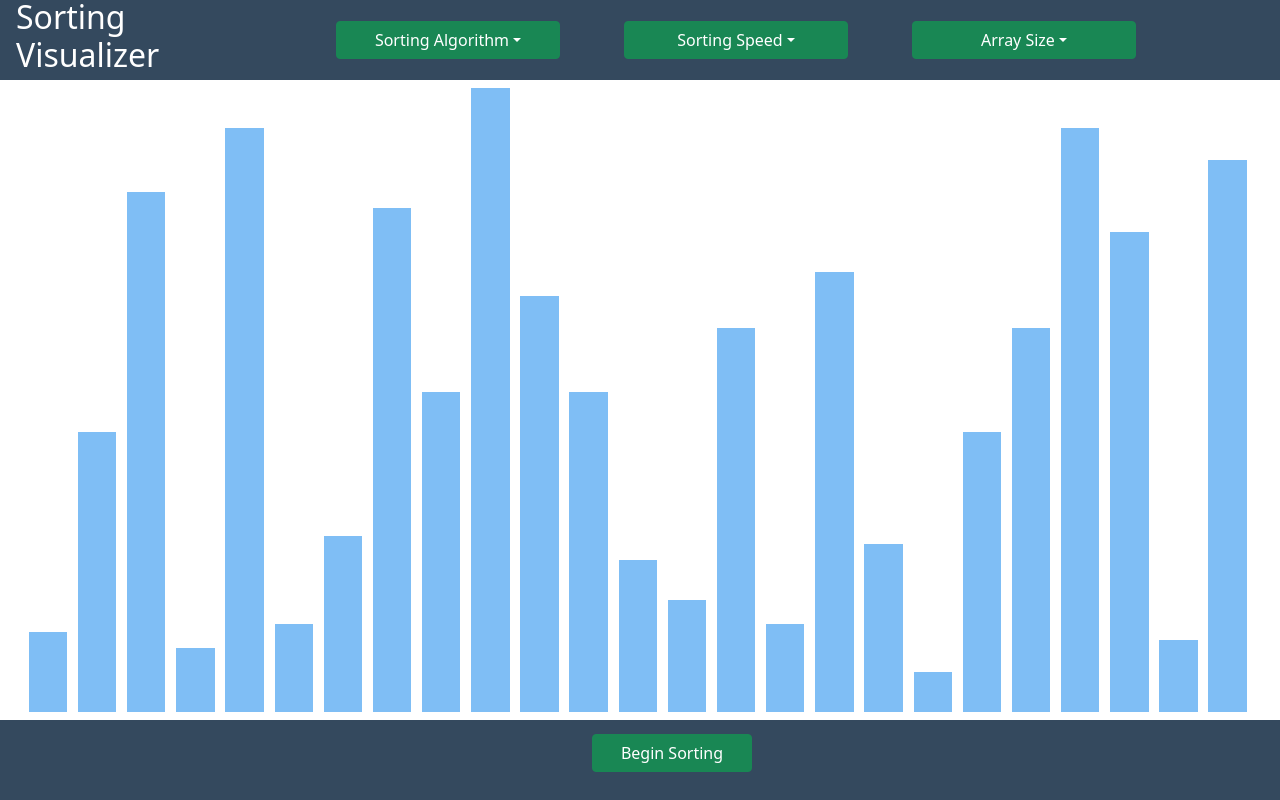
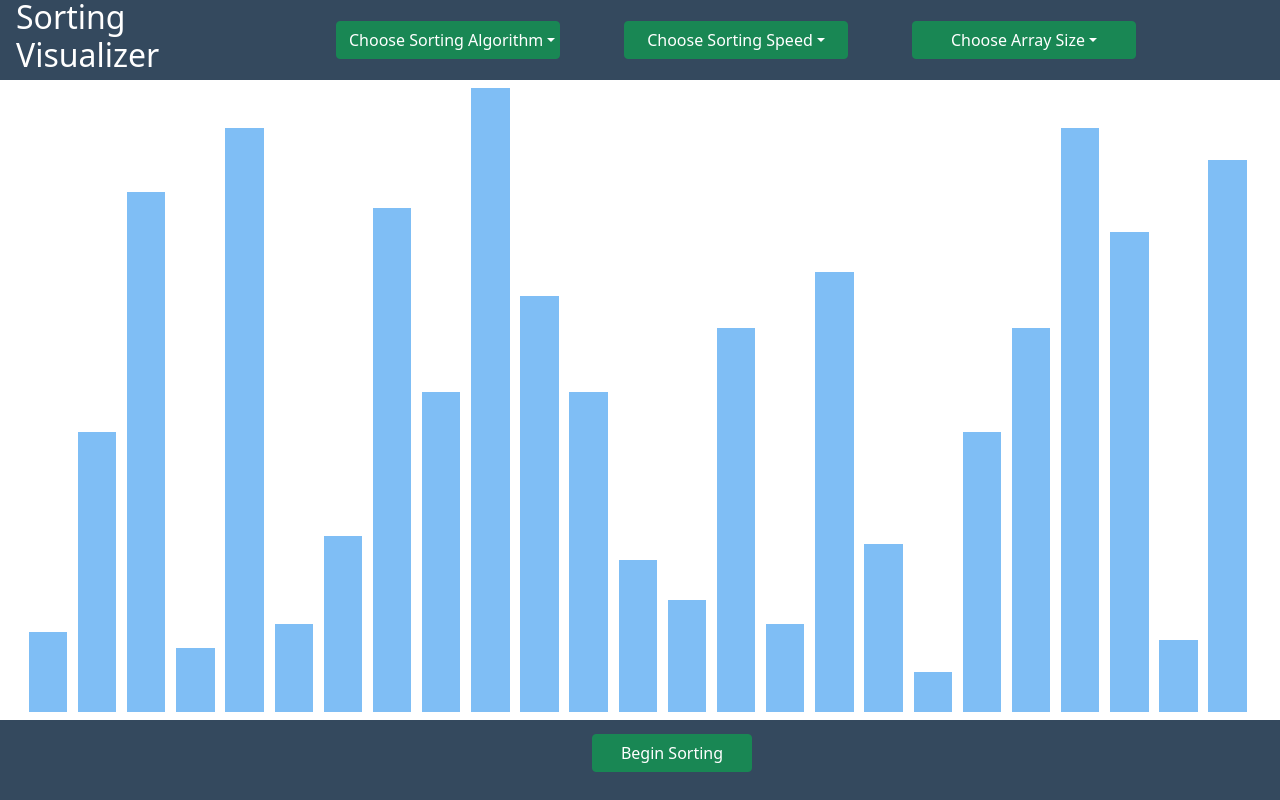
Before and after one commit to NasserMughrabi/sorting-algo, a React (Create React App) app: page / in a window 1280 px wide. Built offline with nearby package versions, Linux system fonts and the light colour scheme; the HTML template or start-up script is replaced by a standard one.

Commit message:
changed dropdown titles

```diff
--- a/src/components/NavBar.js
+++ b/src/components/NavBar.js
@@ -17,7 +17,7 @@ const NavBar = () => {
         <h2 className='title'>Sorting Visualizer</h2>
       <Dropdown className='algos-drop'>
         <Dropdown.Toggle variant="success" id="dropdown-width">
-          Sorting Algorithm
+          Choose Sorting Algorithm
         </Dropdown.Toggle>
 
         <Dropdown.Menu>
@@ -28,7 +28,7 @@ const NavBar = () => {
       </Dropdown>
       <Dropdown className='algos-drop'>
         <Dropdown.Toggle variant="success" id="dropdown-width">
-          Sorting Speed
+          Choose Sorting Speed
         </Dropdown.Toggle>
 
         <Dropdown.Menu>
@@ -39,7 +39,7 @@ const NavBar = () => {
       </Dropdown>
       <Dropdown className='algos-drop'>
         <Dropdown.Toggle variant="success" id="dropdown-width">
-          Array Size
+          Choose Array Size
         </Dropdown.Toggle>
 
         <Dropdown.Menu>
```
